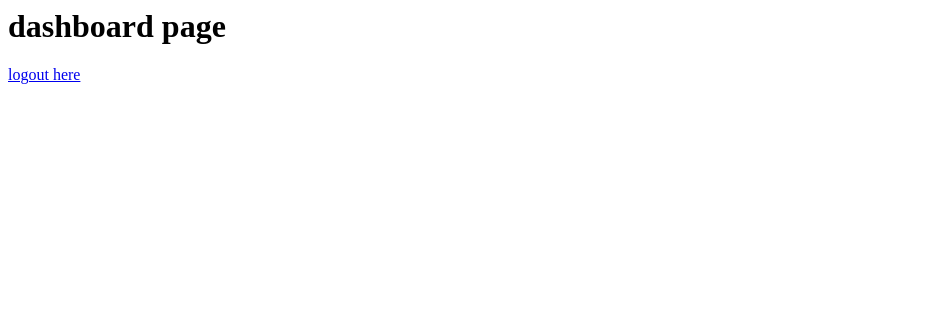
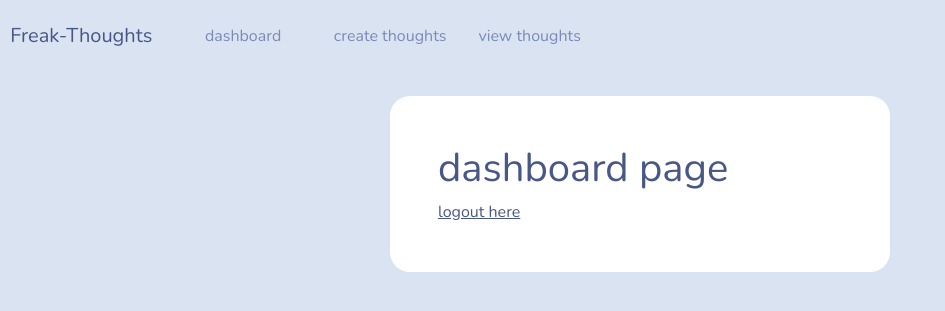
Before and after one commit to freakpari/Django-project, a Django app: page /dashboard in a window 1280 px wide. Shown: the top 311 px of the page, without its empty margins (0-945 px from the left). Run offline with Django 5.2, Linux system fonts and the light colour scheme; a user stored in the database is signed in.

Commit message:
styles for dashboard added

```diff
--- a/freakthought/journal/templates/journal/dashboard.html
+++ b/freakthought/journal/templates/journal/dashboard.html
@@ -1,3 +1,10 @@
-<h1>dashboard page</h1>
+{% extends 'journal/navbar.html' %}
+{%block content%}
+<br>
+<div class="container bg-white shadow-md p-5 form-layout">
 
-<a href="{% url 'user-logout' %}"> logout here </a>
+    <h1>dashboard page</h1>
+
+    <a href="{% url 'user-logout' %}"> logout here </a>
+</div>
+{% endblock %}
--- /dev/null
+++ b/freakthought/journal/templates/journal/navbar.html
@@ -0,0 +1,72 @@
+{% load static %}
+<html>
+<head>
+    <meta charset="utf-8" />
+
+    <meta name="viewport" content="width-device-width, initial-scale=1, maximum-scale=1"/>
+
+    <link rel="stylesheet" type="text/css" href="https://bootswatch.com/5/morph/bootstrap.min.css">
+    <link rel="stylesheet" type="text/css" href="{% static  'css/styles.css' %}">
+</head>
+<nav class="navbar navbar-expand-lg navbar-light bg-primary-subtle justify-content-center">
+
+    <a class="navbar-brand main-heading">
+        &nbsp; Freak-Thoughts
+    </a>
+
+
+    <button
+        class="navbar-toggler"
+        type="button"
+        data-toggle="collapse"
+        data-target="#navbarNavDropdown"
+        aria-controls="navbarNavDropdown"
+        aria-expanded="false"
+        aria-label="Toggle navigation">
+    <span class="navbar-toggler-icon"></span>
+
+    </button>
+
+
+    <div class="collapse navbar-collapse text-center" id="navbarNavDropdown">
+
+    <ul class="navbar-nav ml-auto">
+
+        &nbsp;     &nbsp;     &nbsp;
+
+
+    <li class="nav-link">
+
+        <a class="nav-link"  href="{% url 'dashboard' %}">dashboard</a>
+
+    </li>
+
+
+        &nbsp;     &nbsp;     &nbsp;
+
+    <li class="nav-link">
+
+            <a class="nav-link"  href="">create thoughts</a>
+
+    </li>
+
+    <li class="nav-link">
+
+        <a class="nav-link"  href="">view thoughts</a>
+
+</li>
+
+
+        &nbsp;     &nbsp;     &nbsp;
+
+    </ul>
+    </div>
+    </nav>
+
+    {%block content%}
+
+    {% endblock %}
+
+
+
+</html>
```
Also changed, not shown: freakthought/db.sqlite3.
